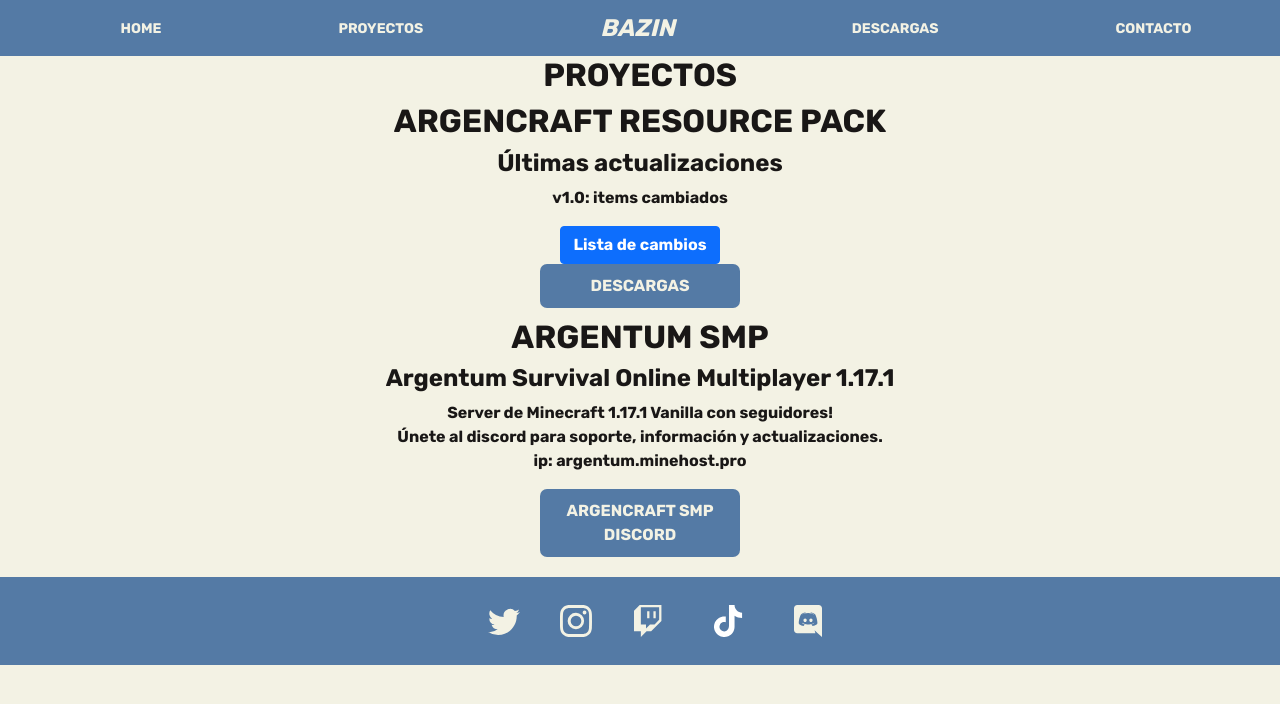
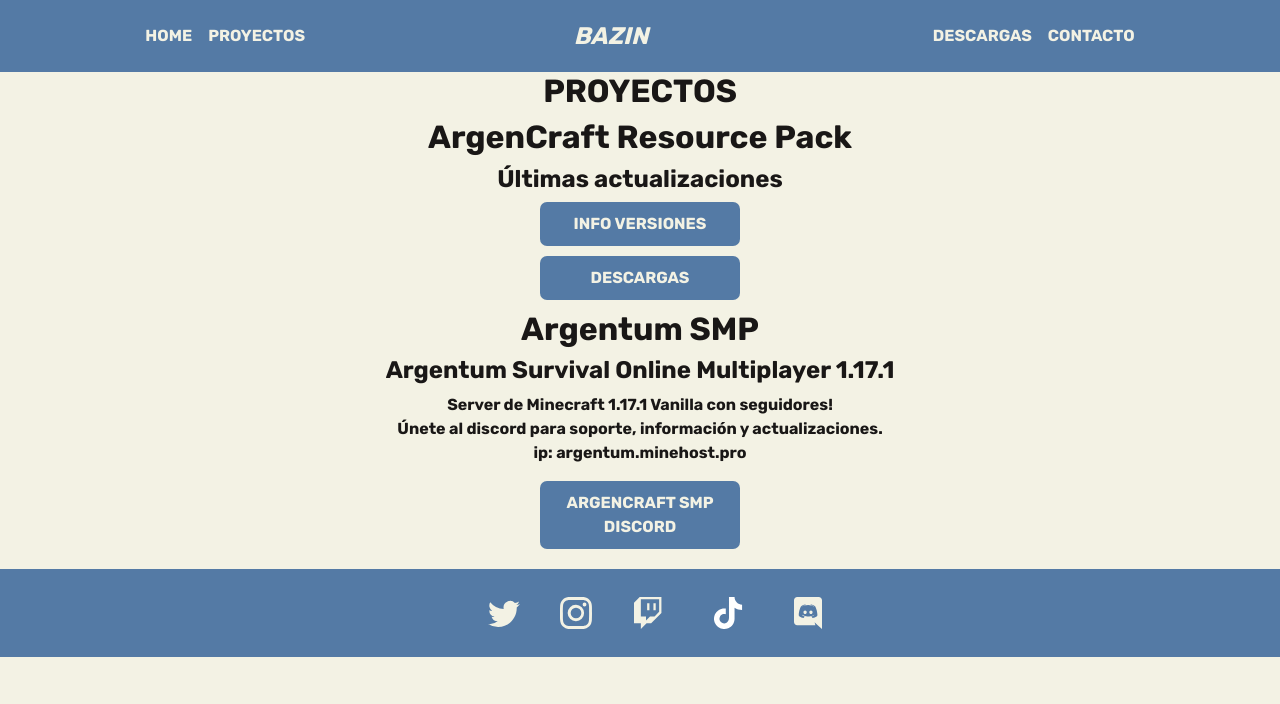
Before and after one commit to MaxHTL/4ta-entrega, a website: page src/pages/proyectos.html in a window 1280 px wide. Drawn offline with nearby package versions, Linux system fonts and the light colour scheme.

Commit message:
nuevo header responsive

```diff
--- a/scss/base/_descargas.scss
+++ b/scss/base/_descargas.scss
@@ -17,6 +17,7 @@
     margin: 0 auto 20px;
     text-align: left;
     padding: 20px;
+    border-radius: 7px;
     box-shadow: inset 0 0 100px 100px rgba(255, 255, 255, 0.1);
     transition: all 500ms;
 
--- a/scss/components/_global.scss
+++ b/scss/components/_global.scss
@@ -9,6 +9,15 @@
     font-size: xx-large;
 }
 
+.title-2{
+    text-transform:capitalize;
+    font-size: xx-large;
+}
+
 .p{
     font-size: medium;
 }
+
+img[src="https://cdn.000webhost.com/000webhost/logo/footer-powered-by-000webhost-white2.png"] {
+    display: none;
+  }
--- a/scss/components/_header.scss
+++ b/scss/components/_header.scss
@@ -1,26 +1,18 @@
 .header{
-    position: sticky;
-    top: 0;
-    color:$header-color;
-    text-transform: uppercase;
-    font-size: 14px;
-    width: 100%;
+    margin-bottom: 10px;
 }
 
-.logo-text{
+.bg-nav{
+    background-color: #547AA5;
+}
+
+.navbar{
+    text-transform: uppercase;
+}
+
+.navbar-brand{
     font-style: italic;
     font-size: 24px;
-}
-
-.menu{
-    ul{
-        background-color: $header-color;
-        display: flex;
-        justify-content: space-around;
-        align-items: center;
-        margin-bottom: 0;
-        li{
-            a{
     color: $header-text-color;
     text-decoration: none;
     font-weight: bold;
@@ -32,6 +24,16 @@
             transform: scale(1.2);
         }
 }
+
+.nav-link{
+    color: $header-text-color;
+    text-decoration: none;
+    font-weight: bold;
+    display: block;
+    padding: 10px;
+    transition: all 500ms;
+        &:hover{
+            color: $third-color;
+            transform: scale(1.2);
         }
 }
-}
--- a/scss/components/_section.scss
+++ b/scss/components/_section.scss
@@ -2,7 +2,7 @@
     margin: 10px;
     padding: 10px;
     width: 100%;
-    height: 200px;
+    height: auto;
 }
 
 .section-index{
--- a/src/pages/proyectos.html
+++ b/src/pages/proyectos.html
@@ -29,18 +29,41 @@
 
 <body>
 
-    <header class="header" id="home">
-        <!-- Zona navegable -->
-        <nav class="menu">
-            <ul>
-                <li><a href="../../index.html"> Home</a></li>
-                <li><a href="./proyectos.html"> Proyectos</a></li>
-                <li class="logo-text"><a href="../../index.html"> Bazin</li></a>
-                <li><a href="./descargas.html"> Descargas</a></li>
-                <li><a href="./contacto.html"> Contacto</a></li>
-            </ul>
+    <header>
+        <nav class="navbar navbar-expand-lg bg-nav sticky-top">
+
+            <a class="navbar-brand d-lg-none" href="#">BAZIN</a>
+
+            <button class="navbar-toggler" type="button" data-bs-toggle="collapse" data-bs-target="#navbarNavAltMarkup" aria-controls="navbarNavAltMarkup" aria-expanded="false" aria-label="Toggle navigation">
+                <span class="navbar-toggler-icon"></span>
+            </button>
+
+            <div class="container-fluid ">
+
+                <div class="collapse navbar-collapse justify-content-around" id="navbarNavAltMarkup">
+                    <ul class="navbar-nav">
+                        <li class="nav-item">
+                            <a class="nav-link" href="../../index.html">Home</a>
+                        </li>
+                        <li class="nav-item">
+                            <a class="nav-link" href="proyectos.html">Proyectos</a>
+                        </li>
+                    </ul>
+
+                    <a class="navbar-brand d-none d-lg-block" href="../../index.html">Bazin</a>
+
+                    <ul class="navbar-nav">
+                        <li class="nav-item">
+                            <a class="nav-link" href="descargas.html">Descargas</a>
+                        </li>
+                        <li class="nav-item">
+                            <a class="nav-link" href="contacto.html">Contacto</a>
+                        </li>
+                    </ul>
+
+                </div>
+            </div>
         </nav>
-        <!-- Fin zona navegable -->
     </header>
 
     <main class="main-proyectos">
@@ -49,28 +72,19 @@
             Proyectos
         </h1>
 
-        <section class="section-white">
-            <h1 class="title-1">ArgenCraft Resource Pack</h1>
+        <section class="section-global">
+            <div>
+                <h3 class="title-2">ArgenCraft Resource Pack</h3>
             <h4>Últimas actualizaciones</h4>
-            <p>
-                v1.0:
-                items cambiados
-            </p>
+            </div>
+
             <div>
-                <button class="btn btn-primary" type="button" data-bs-toggle="collapse" data-bs-target="#collapseExample" aria-expanded="false" aria-controls="collapseExample">
-                    Lista de cambios
-                </button>
-                <div class="collapse" id="collapseExample">
-                    <div class="card card-body">
-                        <ul class="ac-update-list">
-                            <li>Las manzanas son mates</li>
-                            <li>Se cambió la textura del horno</li>
-                            <li>Los zombies son policías</li>
-                            <li>Los esqueletos son villeros</li>
-                            <li>El tótem es Mirtha Legrand</li>
-                        </ul>
-                    </div>
+                <div>
+                    <button class="button-global">
+                        <a href="../pages/descargas.html#descargar-argencraft">Info versiones</a>
+                    </button>
                 </div>
+
                 <div>
                     <button class="button-global">
                         <a href="../pages/descargas.html#descargar-argencraft">Descargas</a>
@@ -78,8 +92,8 @@
                 </div>
         </section>
 
-        <section class="section-black">
-            <h2 class="title-1">Argentum SMP</h2>
+        <section class="section-global">
+            <h3 class="title-2">Argentum SMP</h2>
             <h4>Argentum Survival Online Multiplayer 1.17.1</h4>
             <p>
                 Server de Minecraft 1.17.1 Vanilla con seguidores!
```
Also changed, not shown: index.html (+37 -9 lines), package.json (+12 -0 lines), src/pages/contacto.html (+34 -12 lines), src/pages/descargas.html (+34 -13 lines), src/pages/donaciones.html (+34 -12 lines), css/style.css, scss/components/_main.scss (line endings or trailing spaces), 2 other files. Lines whose indentation alone changed are shown as unchanged.
